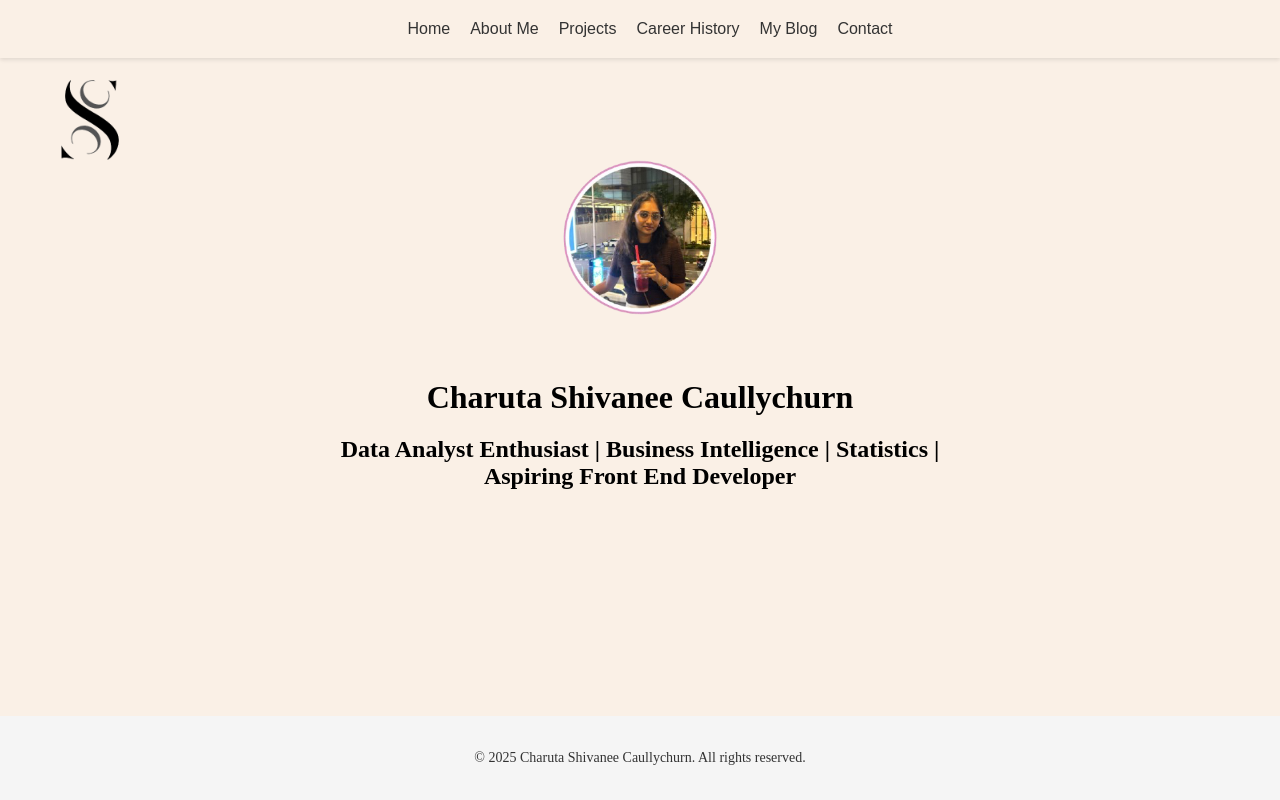
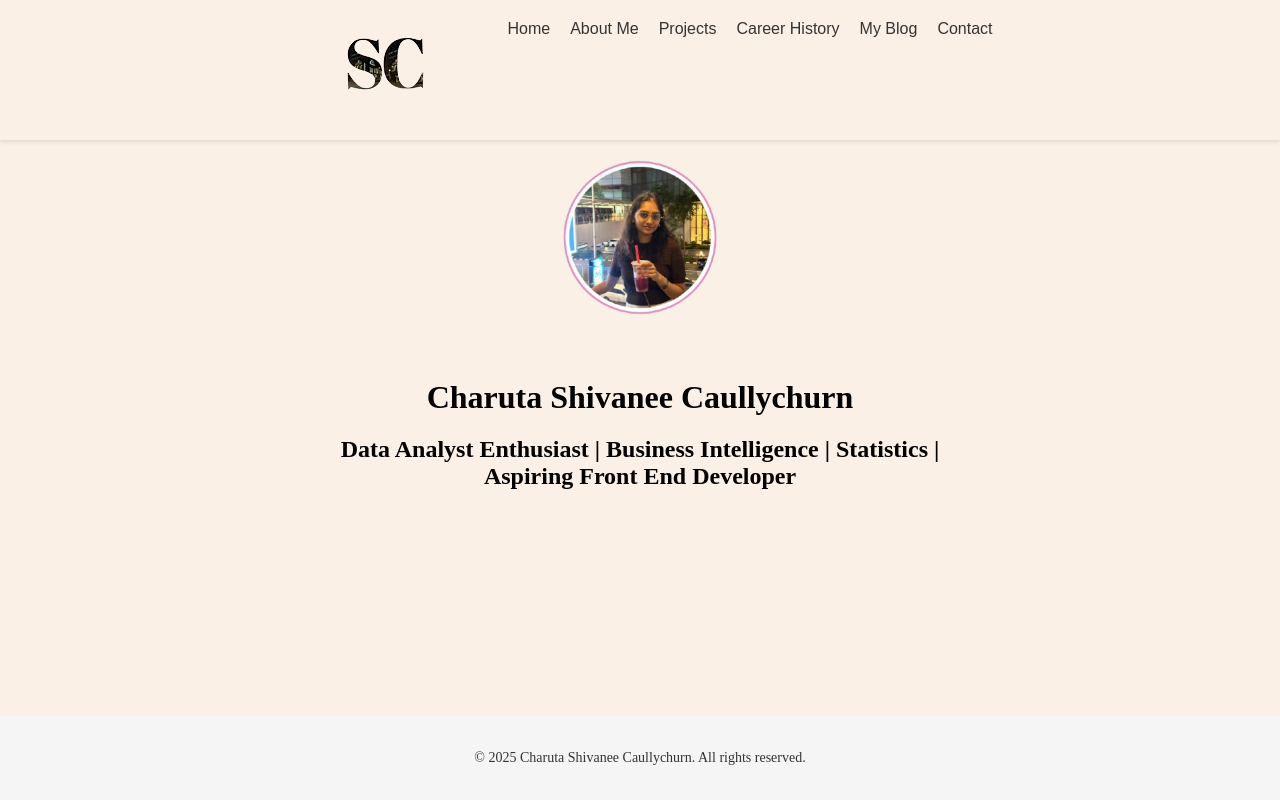
Before and after one commit to Charuta-Shivanee-Caullychurn/my-portfolio, a plain HTML site: page index.html in a window 1280 px wide. Drawn offline with Linux system fonts and the light colour scheme.

Commit message:
updated logo

```diff
--- a/index.html
+++ b/index.html
@@ -10,13 +10,14 @@
 <body>
   <div class="logo-container">
     <a href="index.html">
-      <img src="images/logo.png" alt="Your Logo" class="logo">
+      <!--<img src="images/logo.png" alt="Your Logo" class="logo"> -->
     </a>
   </div>
   <!-- Header & Navigation -->
   <header>
     <nav>
       <ul>
+        <img src="images/logo_redesigned.png" alt="Your Logo" class="logo">
         <li><a href="index.html">Home</a></li>
         <li><a href="about.html">About Me</a></li>
 
--- a/style.css
+++ b/style.css
@@ -59,19 +59,9 @@ header nav ul li a:hover {
   color:#b500af;
 }
 
-.logo-container{
-  position: absolute;
-  top: 20px;
-  left: -10px;
-  z-index: 1000;
 
-}
 
-.logo{
-  width: 200px;
-  height: 200px;
-  padding: 0;
-}
+
 
 /* footer */
 footer{
```
Also changed, not shown: about.html (+2 -1 lines), blog.html (+2 -1 lines), career.html (+2 -1 lines), contact.html (+2 -1 lines), projects.html (+2 -1 lines), skills.html (+2 -1 lines), images/logo_redesigned.png (added).
